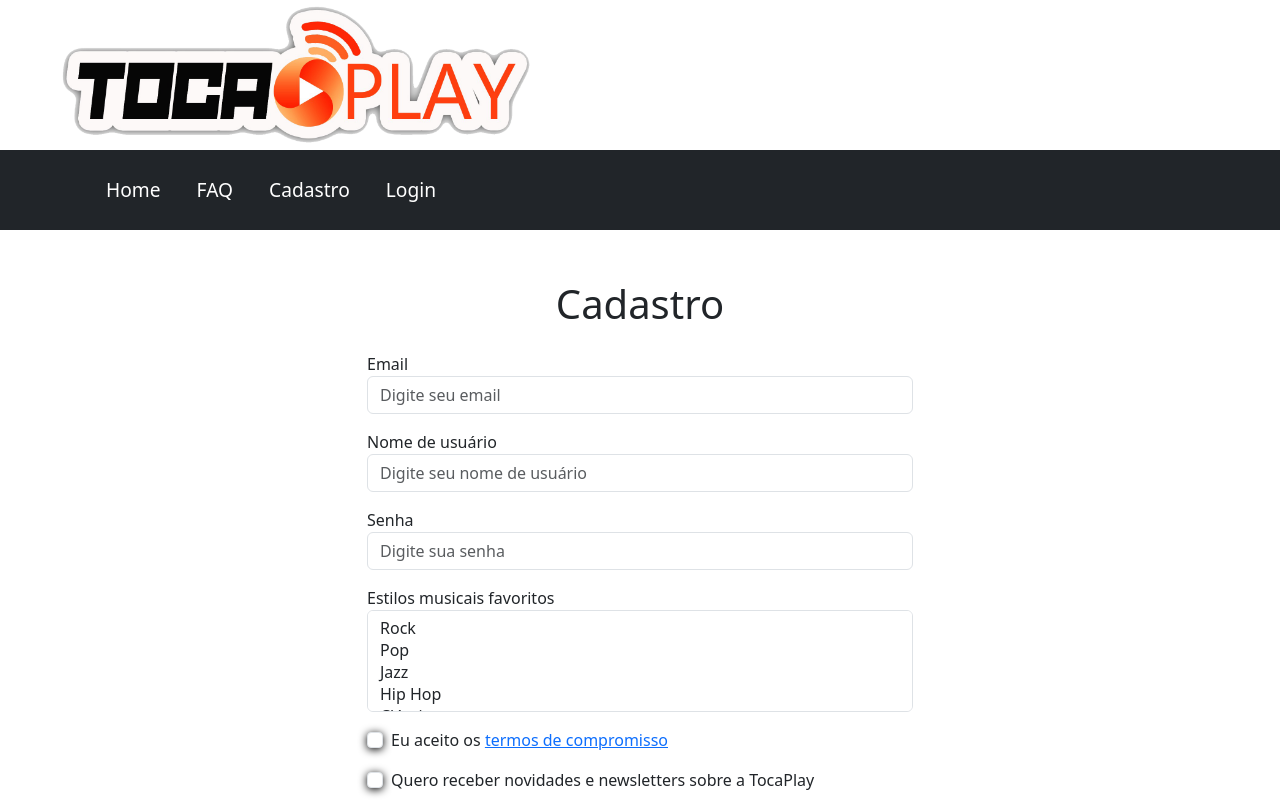
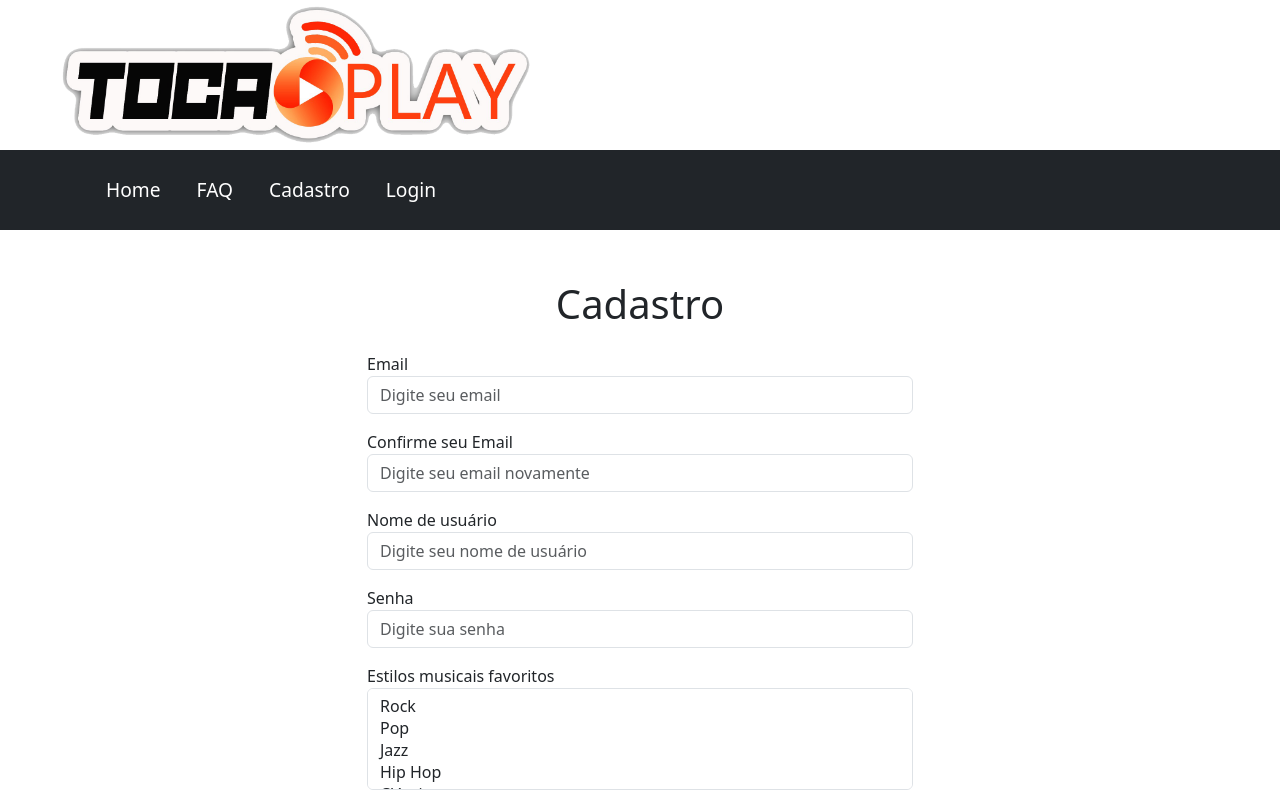
Before and after one commit to Andre2217/spotifyweb-reactapp, a React (Create React App) app: page /cadastro in a window 1280 px wide. Shown: the top 800 px of the page. Built offline with nearby package versions, Linux system fonts and the light colour scheme.

Commit message:
Validação do E-mail na Pagina de Cadastro

```diff
--- a/package.json
+++ b/package.json
@@ -13,6 +13,7 @@
     "react-bootstrap": "^2.7.2",
     "react-dom": "^18.2.0",
     "react-modal": "^3.16.1",
+    "react-native-webview": "^12.0.2",
     "react-router-dom": "^6.9.0",
     "react-scripts": "5.0.1",
     "swiper": "^9.1.0",
--- a/src/components/Cadastro/Cadastro.jsx
+++ b/src/components/Cadastro/Cadastro.jsx
@@ -4,26 +4,34 @@ import { useNavigate } from 'react-router-dom';
 function Cadastro() {
 
   const [email, setEmail] = useState('');
+  const [emailConfirmacao, setEmailConfirmacao] = useState('');
   const [username, setUsername] = useState('');
   const [password, setPassword] = useState('');
+  const [error, setError] = useState('');
   const [styles, setStyles] = useState([]);
   const navigate = useNavigate();
 
+
   function handleSubmit(event) {
     event.preventDefault();
-
-    console.log(email);
-    console.log(password);
-    navigate('/login');
-  }
-
+    console.log({email, emailConfirmacao, username, password, styles});
+    if (email !== emailConfirmacao) {
+      setError('Os e-mails não correspondem');
+      return;
+    }
+      setError('Cadastro Realizado');
+    navigate();
+    }
 
     return (
         <div className="container">
           <div className="row justify-content-center">
             <div className="col-md-6">
+
               <form onSubmit={handleSubmit}>
                 <h1 className="text-center mb-4">Cadastro</h1>
+
+
                 <div className="form-group mb-3">
                   <label htmlFor="email">Email</label>
                   <input
@@ -36,6 +44,22 @@ function Cadastro() {
                     required
                   />
                 </div>
+
+
+                <div className="form-group mb-3">
+                  <label htmlFor="email-confirmacao">Confirme seu Email</label>
+                  <input
+                    type="email"
+                    className="form-control"
+                    id="emailconfirmacao"
+                    placeholder="Digite seu email novamente"
+                    value={emailConfirmacao}
+                    onChange={(e) => setEmailConfirmacao(e.target.value)}
+                    required
+                  />
+                </div>
+
+
                 <div className="form-group mb-3">
                   <label htmlFor="username">Nome de usuário</label>
                   <input
@@ -48,6 +72,8 @@ function Cadastro() {
                     required
                   />
                 </div>
+
+
                 <div className="form-group mb-3">
                   <label htmlFor="password">Senha</label>
                   <input
@@ -60,6 +86,8 @@ function Cadastro() {
                     required
                   />
                 </div>
+
+
                 <div className="form-group mb-3">
                   <label htmlFor="styles">Estilos musicais favoritos</label>
                   <select
@@ -77,6 +105,8 @@ function Cadastro() {
                     <option value="classical">Clássica</option>
                   </select>
                 </div>
+
+
                 <div className="form-group form-check mb-3">
                   <input
                     type="checkbox"
@@ -88,6 +118,8 @@ function Cadastro() {
                     Eu aceito os <a href="https://www.spotify.com/br-pt/legal/end-user-agreement/" target="_blank" rel="noopener noreferrer">termos de compromisso</a>
                   </label>
                 </div>
+
+
                 <div className="form-group form-check">
                   <input
                     type="checkbox"
@@ -98,8 +130,11 @@ function Cadastro() {
                     Quero receber novidades e newsletters sobre a TocaPlay
                   </label>
                 </div>
+
+
                 <div className="text-center mt-4">
                   <button type="submit" className="btn btn-primary">Cadastrar</button>
+                  <p>{error}</p>
                 </div>
               </form>
               <br></br>
```
Also changed, not shown: 1 other file (tests, documents, lock files or other folders).
